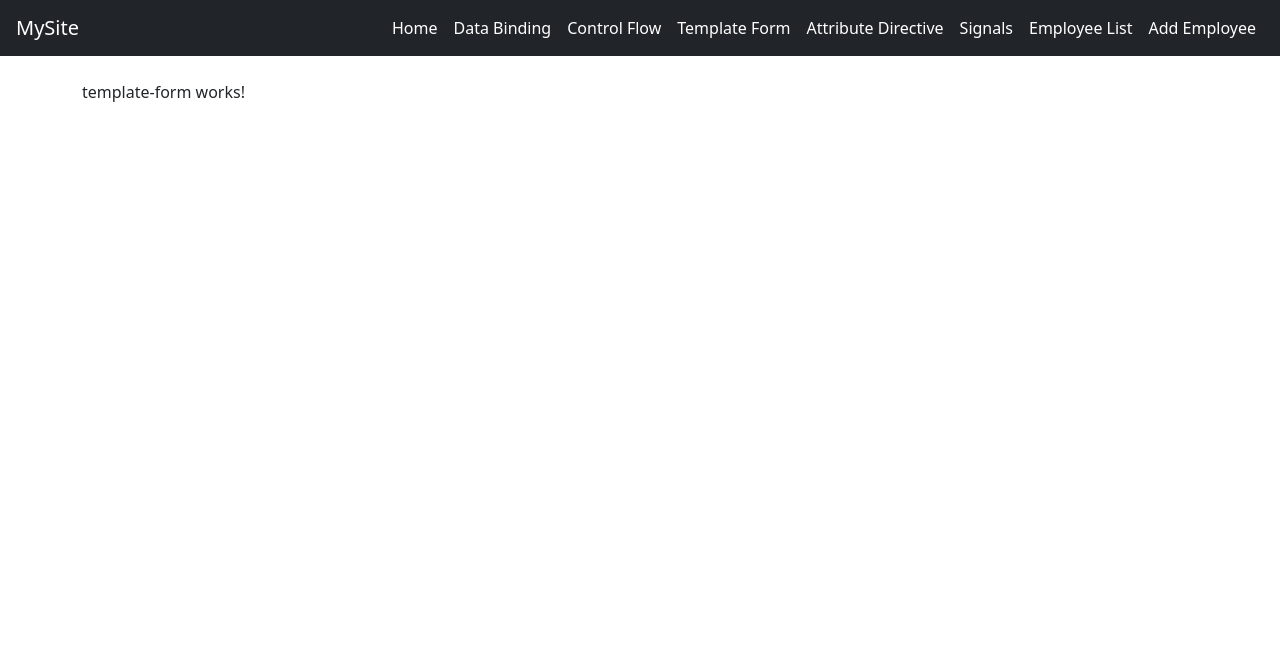
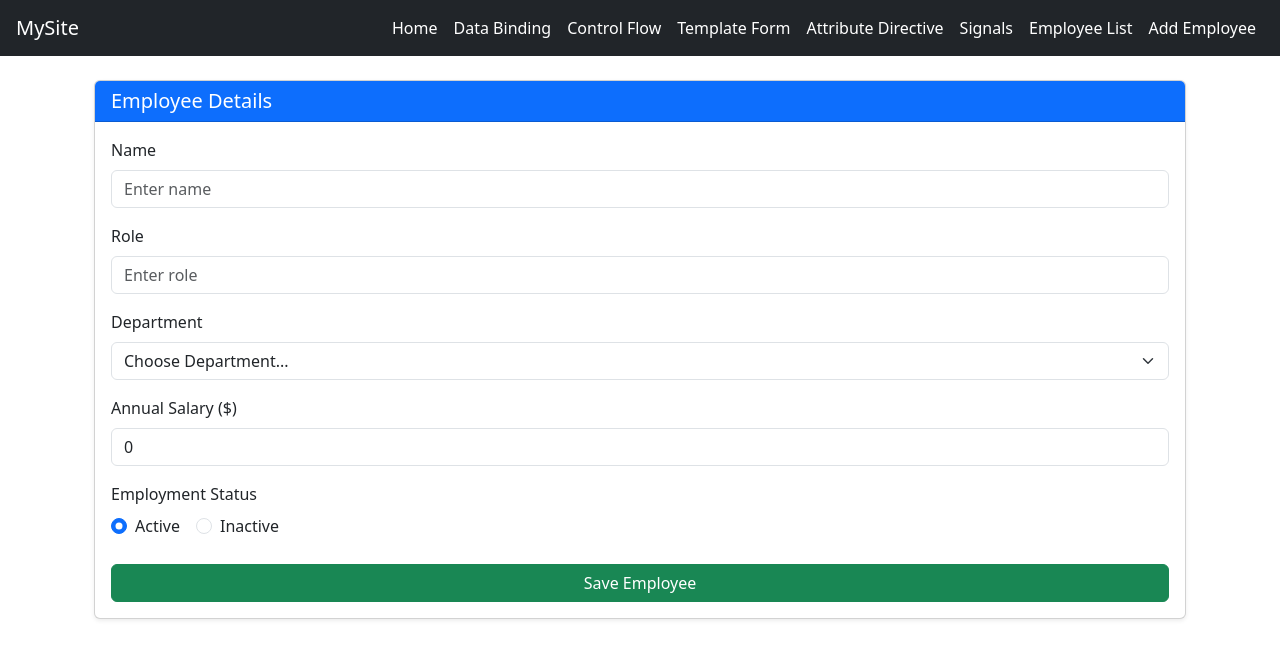
Before and after one commit to PalleWestermann/angular21_project, an Angular app: page /template-form in a window 1280 px wide. Shown: the top 658 px of the page. Built offline with nearby package versions, Linux system fonts and the light colour scheme.

Commit message:
Left Out The Forms Validation

```diff
--- a/src/app/pages/template-form/template-form.html
+++ b/src/app/pages/template-form/template-form.html
@@ -1 +1,58 @@
-<p>template-form works!</p>
+<link href="https://cdn.jsdelivr.net/npm/bootstrap@5.3.0/dist/css/bootstrap.min.css" rel="stylesheet">
+
+<div  class="container mt-4"> <div class="card shadow-sm"> <div class="card-header bg-primary text-white"> <h5 class="mb-0">Employee Details</h5> </div> <div class="card-body"> <form id="employeeForm">
+
+    <div class="mb-3">
+      <label for="name" class="form-label">Name</label>
+      <input type="text" #name="ngModel" class="form-control" required minlength="5" name="name" [(ngModel)]="empObj.name" id="name" placeholder="Enter name" required>
+      @if (name.touched || name.dirty){
+        @if (name.errors?.['required'])
+        {
+          <div class="text-danger">This is required</div>
+        }
+        @else if (name.errors?.['minlength'])
+        {
+          <div class="text-danger">Min 5 characters needed</div>
+        }
+      }
+    </div>
+
+    <div class="mb-3">
+      <label for="role" class="form-label">Role</label>
+      <input type="text" class="form-control" name="role" [(ngModel)]="empObj.role" id="role"  placeholder="Enter role">
+    </div>
+
+    <div class="mb-3">
+      <label for="department" class="form-label">Department</label>
+      <select class="form-select" name="department" [(ngModel)]="empObj.department" id="department">
+        <option selected disabled value="">Choose Department...</option>
+        <option value="engineering">Engineering</option>
+        <option value="marketing">Marketing</option>
+        <option value="hr">Human Resources</option>
+        <option value="sales">Sales</option>
+      </select>
+    </div>
+
+    <div class="mb-3">
+      <label for="salary" class="form-label">Annual Salary ($)</label>
+      <input type="number" class="form-control" name="salary" [(ngModel)]="empObj.salary" id="salary" min="0" value="0">
+    </div>
+
+    <div class="mb-3">
+      <label class="form-label d-block">Employment Status</label>
+      <div class="form-check form-check-inline">
+        <input class="form-check-input" type="radio" name="isActive" id="active" value="true" checked>
+        <label class="form-check-label" for="active">Active</label>
+      </div>
+      <div class="form-check form-check-inline">
+        <input class="form-check-input" type="radio" name="isActive" id="inactive" value="false">
+        <label class="form-check-label" for="inactive">Inactive</label>
+      </div>
+    </div>
+
+    <div class="d-grid gap-2 mt-4">
+      <button type="submit" class="btn btn-success">Save Employee</button>
+    </div>
+
+  </form>
+</div>
--- a/src/app/pages/template-form/template-form.ts
+++ b/src/app/pages/template-form/template-form.ts
@@ -1,11 +1,21 @@
+import { JsonPipe } from '@angular/common';
 import { Component } from '@angular/core';
+import { FormsModule } from '@angular/forms';
 
 @Component({
   selector: 'app-template-form',
-  imports: [],
+  imports: [FormsModule, JsonPipe],
   templateUrl: './template-form.html',
   styleUrl: './template-form.css',
 })
 export class TemplateForm {
 
+  empObj = {
+    name: '',
+    role: '',
+    department: '',
+    salary: 0,
+    isActive: false
+  }
+
 }
```
